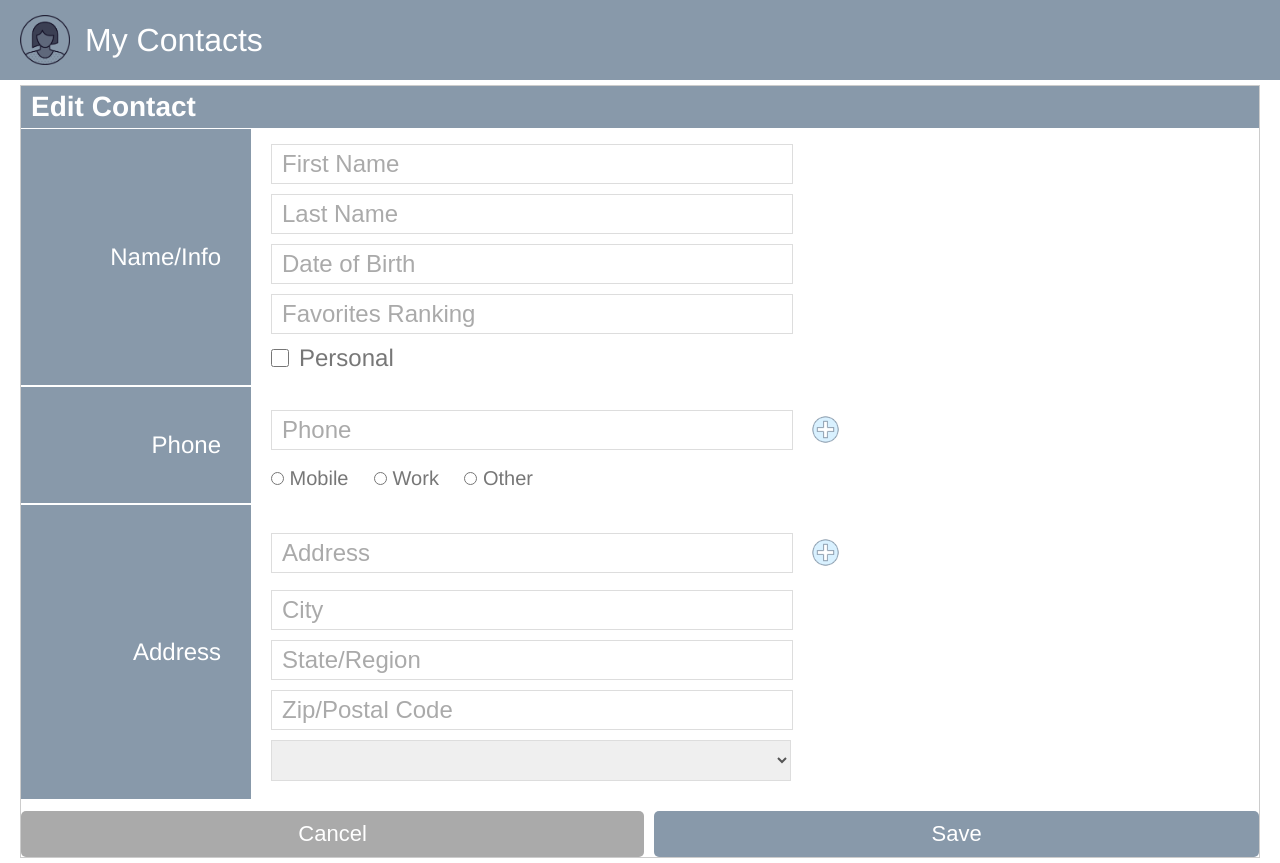
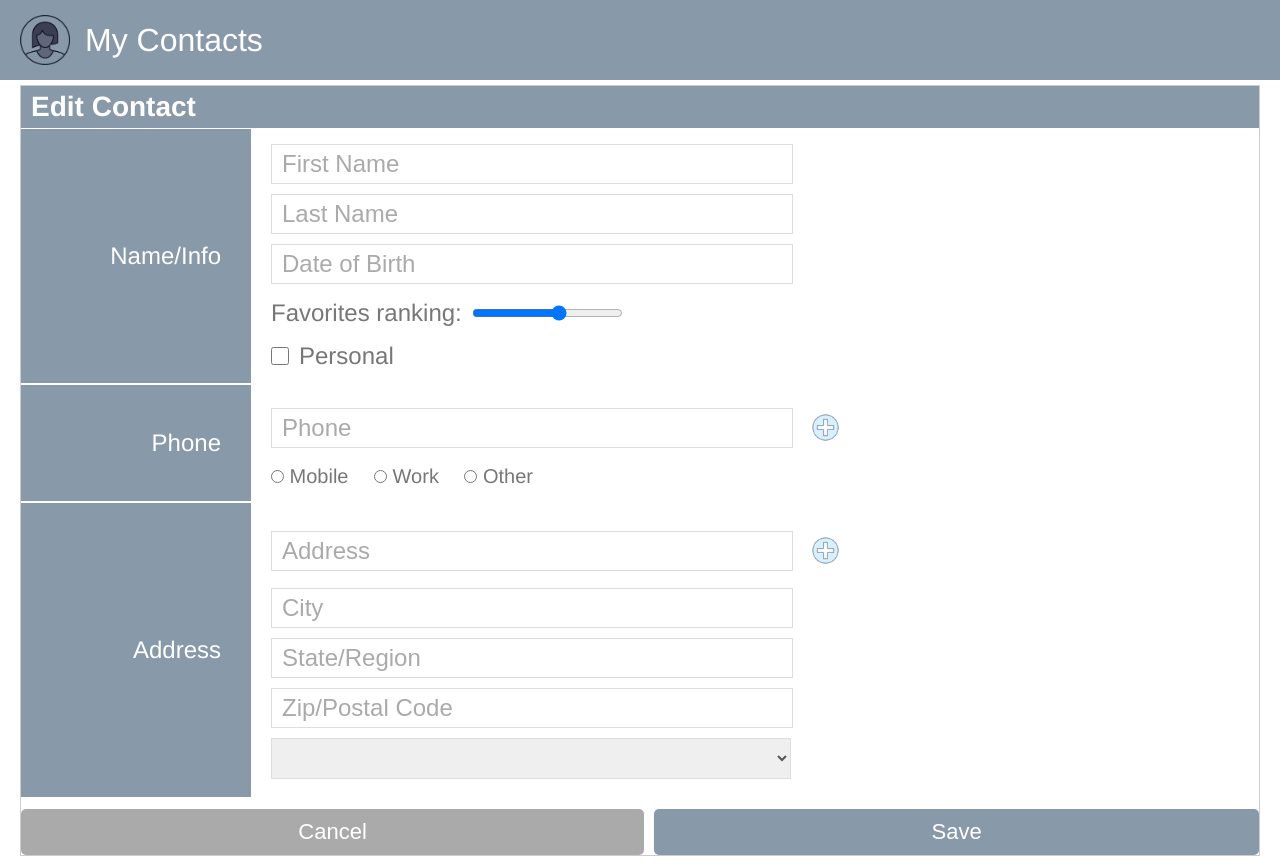
Before and after one commit to EviBera/Learn-Angular, an Angular app in the folder contacts-app/: page /contacts/edit in a window 1280 px wide. Built offline with nearby package versions, Linux system fonts and the light colour scheme; what angular-in-memory-web-api would draw is missing.

Commit message:
Work with range input

```diff
--- a/contacts-app/src/app/edit-contact/edit-contact.component.html
+++ b/contacts-app/src/app/edit-contact/edit-contact.component.html
@@ -9,7 +9,11 @@
         <input formControlName="firstName" placeholder="First Name" />
         <input formControlName="lastName" placeholder="Last Name" />
         <input formControlName="dateOfBirth" placeholder="Date of Birth" />
-        <input formControlName="favoritesRanking" type="number" placeholder="Favorites Ranking" />
+        <div>
+          <span>Favorites ranking:</span>
+          <input formControlName="favoritesRanking" type="range" min="0" max="5" placeholder="Favorites Ranking" />
+          <span>{{contactForm.controls.favoritesRanking.value}}</span>
+        </div>
         <div>
           <input type="checkbox" formControlName="personal"/> Personal
         </div>
```
